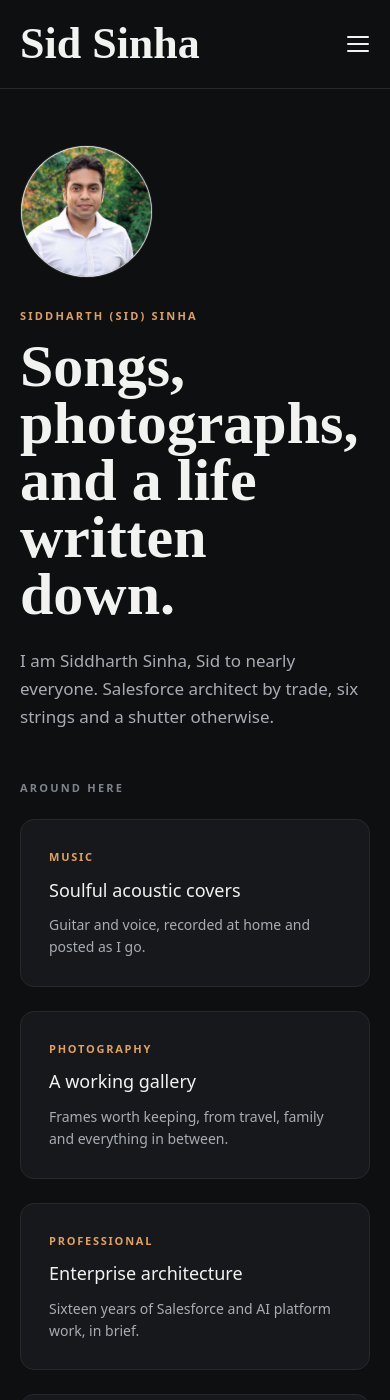
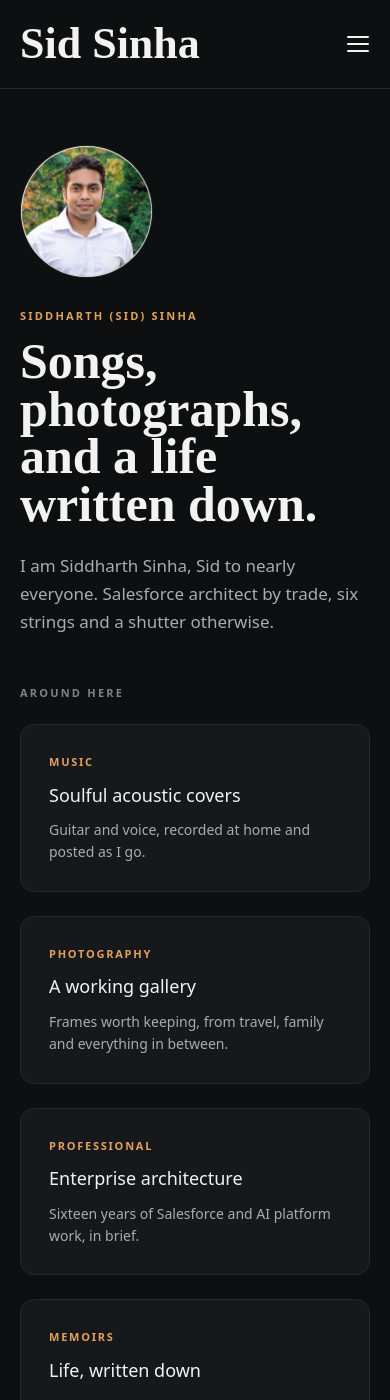
Before and after one commit to SidSays/SidSays.github.io, a Jekyll site: the page built from index.html, in a window 390 px wide and 1400 px high. Built offline with Jekyll 4.4.1, drawn with Linux system fonts in a browser that asks for light colours; some web fonts are replaced.

Commit message:
Add files via upload

```diff
--- a/assets/css/site.css
+++ b/assets/css/site.css
@@ -834,6 +834,7 @@ img { max-width: 100%; height: auto; display: block; }
   font-variation-settings: normal;
   letter-spacing: 0;
   line-height: 0.95;
-  font-size: clamp(3.75rem, 12vw, 6.75rem);
+  font-size: clamp(3.125rem, 12vw, 6.75rem);
   max-width: 14em;
+  text-wrap: balance;
 }
```
